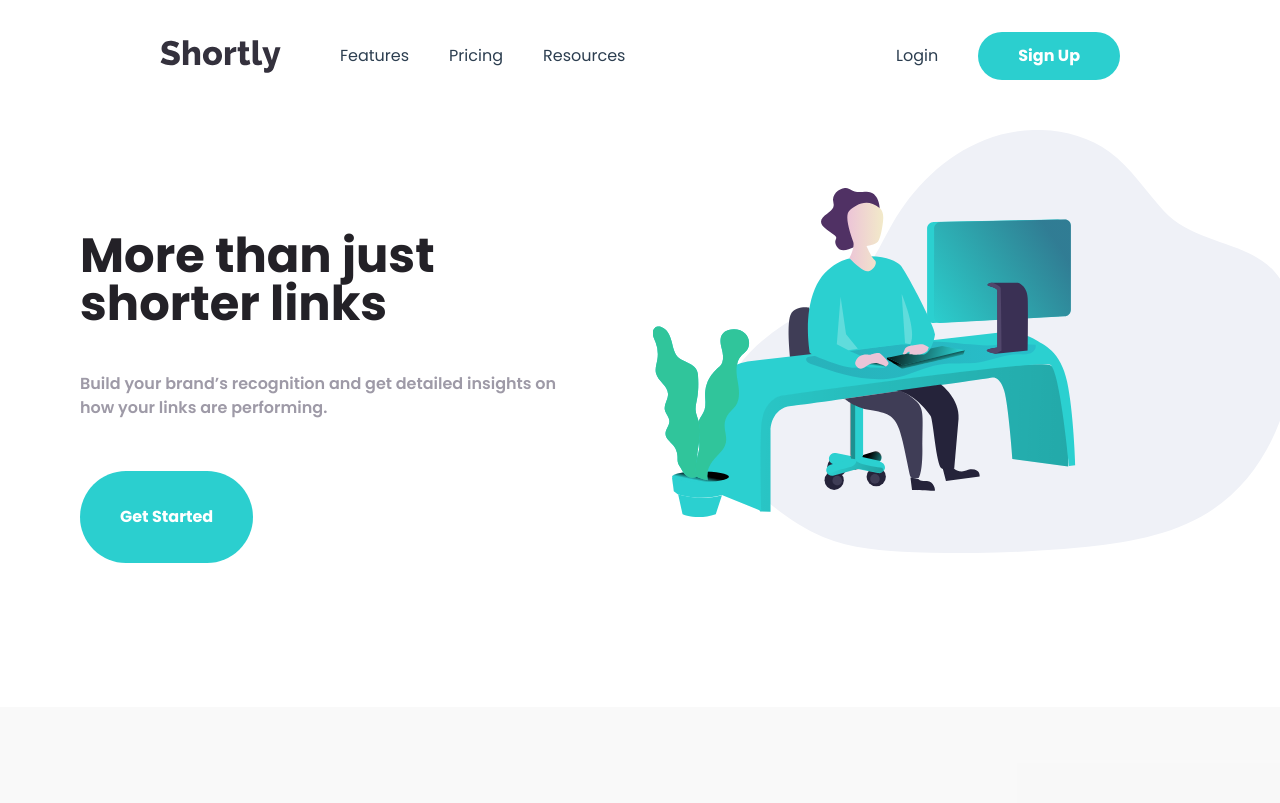
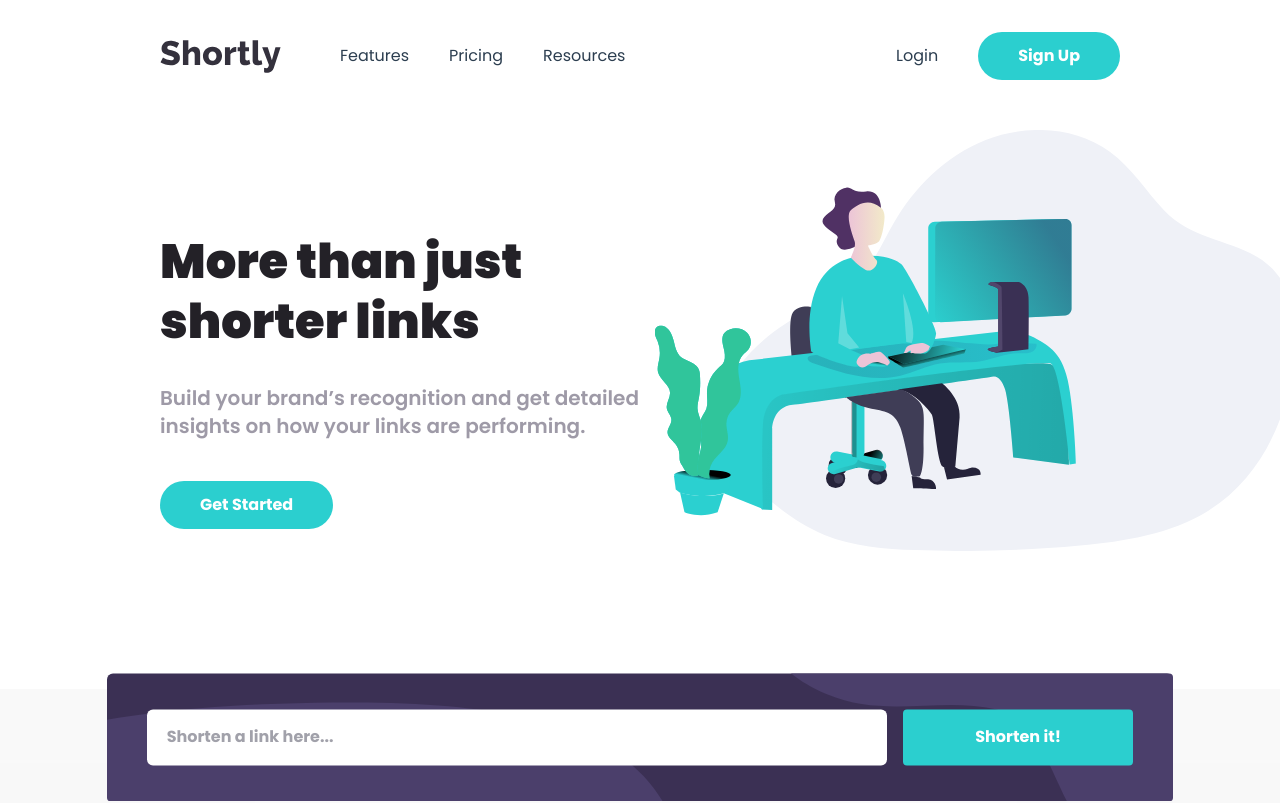
Before and after one commit to Odumz/url-shortner, a Vue app: page / in a window 1280 px wide. Shown: the top 803 px of the page. Built offline with nearby package versions, Linux system fonts and the light colour scheme.

Commit message:
ui fixes

```diff
--- a/src/components/button.vue
+++ b/src/components/button.vue
@@ -1,7 +1,14 @@
 <template>
-  <div class="flex">
+  <div>
     <button
+      v-if="name == 'full'"
       class="py-3 px-10 text-white dark:text-gray-800 bg-cyan hover:opacity-75 font-bold rounded-full w-full"
+    >
+      <slot></slot>
+    </button>
+    <button
+      v-else-if="name == 'simple'"
+      class="py-3 px-10 text-white dark:text-gray-800 bg-cyan hover:opacity-75 font-bold rounded w-full"
     >
       <slot></slot>
     </button>
@@ -14,7 +21,7 @@ import { defineComponent } from "vue";
 export default defineComponent({
   name: "button",
   props: {
-    msg: String,
+    name: String,
   },
 });
 </script>
--- a/src/components/cta.vue
+++ b/src/components/cta.vue
@@ -3,8 +3,8 @@
     <svg
       class="sm:hidden flex"
       xmlns="http://www.w3.org/2000/svg"
-      width="375"
-      height="300"
+      width="525"
+      height="250"
     >
       <g fill="#4B3F6B" fill-rule="evenodd">
         <path
@@ -16,7 +16,7 @@
       class="hidden sm:flex"
       xmlns="http://www.w3.org/2000/svg"
       width="1440"
-      height="250"
+      height="200"
     >
       <g fill="#4B3F6B" fill-rule="evenodd">
         <path
@@ -28,7 +28,7 @@
       <p class="font-bold text-white text-2xl lg:pb-4 lg:py-0 py-4">
         Boost your links today
       </p>
-      <buttons>Get Started</buttons>
+      <buttons name="full">Get Started</buttons>
     </div>
   </div>
 </template>
--- a/src/components/form.vue
+++ b/src/components/form.vue
@@ -1,11 +1,11 @@
 <template>
-  <div class="flex justify-center w-10/12 mx-auto rounded bg-dark-violet">
+  <div class="flex justify-center lg:w-10/12 mx-auto rounded-md bg-dark-violet">
     <!-- // mobile -->
     <svg
-      class="lg:hidden flex"
+      class="lg:hidden w-full flex rounded"
       xmlns="http://www.w3.org/2000/svg"
-      width="237"
-      height="128"
+      width="307"
+      height="158"
     >
       <path
         fill="#4B3F6B"
@@ -15,10 +15,10 @@
     </svg>
     <!-- // desktop -->
     <svg
-      class="hidden lg:flex mx-auto"
+      class="hidden w-full lg:flex mx-auto rounded"
       xmlns="http://www.w3.org/2000/svg"
-      width="1110"
-      height="168"
+      width="1510"
+      height="128"
     >
       <path
         fill="#4B3F6B"
@@ -26,15 +26,15 @@
         d="M647-93.924c0 52.724 15.5 90.486 73 114.877 57.5 24.391 113.055 2.134 168.786 14.894 55.731 12.76 55.731 94.962 108.214 145.549s163.142 62.874 253.12 11.552c89.976-51.322 130.765-171.152 103.88-241.807C1327.115-119.515 1275.593-184 1027-184c-248.593 0-380 37.353-380 90.076zm-781 213c0 52.724 15.5 90.486 73 114.877 57.5 24.391 113.055 2.134 168.786 14.894 55.731 12.76 55.731 94.962 108.214 145.549s163.142 62.874 253.12 11.552C559.095 354.626 599.884 234.796 573 164.141 546.115 93.485 494.593 29 246 29c-248.593 0-380 37.353-380 90.076z"
       />
     </svg>
-    <div class="absolute hidden mx-auto w-full">
-      <form class="lg:flex grid gap-3">
-        <input
-          type="text"
-          placeholder="Shorten a link here..."
-          class="px-7 lg:w-7/12 rounded-md border-2"
-        />
-        <buttons class="px-5">Shorten it!</buttons>
-      </form>
+    <div
+      class="lg:flex absolute mx-auto grid self-center w-full lg:px-10 p-5 justify-items-center gap-4"
+    >
+      <input
+        type="text"
+        placeholder="Shorten a link here..."
+        class="px-5 py-4 lg:w-4/5 w-full rounded-md font-bold"
+      />
+      <buttons name="simple" class="flex lg:w-1/4 w-full">Shorten it!</buttons>
     </div>
   </div>
 </template>
--- a/src/components/header.vue
+++ b/src/components/header.vue
@@ -19,7 +19,7 @@
         </div>
         <div class="flex items-center">
           <p class="px-10">Login</p>
-          <buttons>Sign Up</buttons>
+          <buttons name="full">Sign Up</buttons>
         </div>
       </div>
       <div class="mobile-menu lg:hidden">
@@ -46,6 +46,22 @@
             <path d="M0 0h24v1H0zM0 5h24v1H0zM0 10h24v1H0z" />
           </g>
         </svg>
+
+        <div
+          v-if="showMenu"
+          class="w-screen absolute top-17 right-0 z-10 flex justify-center items-start pt-10 h-screen"
+        >
+          <div
+            class="mobile-menu z-10 grid px-5 py-5 rounded-md bg-dark-violet text-white font-bold sm:w-1/4 w-2/3 shadow-md right-16"
+          >
+            <router-link to="/" class="py-4">Features</router-link>
+            <router-link to="#about" class="py-4">Pricing</router-link>
+            <router-link to="#contact" class="pt-4 pb-8">Resources</router-link>
+            <hr class="opacity-20" />
+            <router-link to="#blog" class="pt-8 pb-4">Login</router-link>
+            <buttons name="full" class="pb-4">Sign Up</buttons>
+          </div>
+        </div>
       </div>
     </div>
   </div>
--- a/src/components/hero.vue
+++ b/src/components/hero.vue
@@ -1,23 +1,25 @@
 <template>
-  <div class="grid lg:flex pb-20 lg:mt-5 mt-2 mb-16">
+  <div class="grid lg:flex pb-10 lg:mt-5 mt-2 lg:-mb-10">
     <div
       class="flex transform scale-175 xs:scale-125 dl:scale-105 dl:pl-0 pl-24 xs:my-5 mx-auto my-16 lg:my-2 lg:order-1"
     >
       <img src="../assets/illustration-working.svg" alt="" />
     </div>
     <div
-      class="grid lg:w-3/5 px-5 lg:px-20 lg:text-left justify-items-center lg:justify-items-start"
+      class="grid lg:w-3/5 lg:pl-40 px-5 lg:text-left justify-items-center lg:justify-items-start"
     >
       <div
-        class="lg:text-5xl text-3xl font-bold text-very-dark-violet mt-10 lg:mt-28 mb-3 lg:mb-0 px-10 lg:px-0"
+        class="xl:text-5xl text-4xl font-black text-very-dark-violet mt-10 lg:mt-28 mb-3 lg:mb-0 px-10 lg:px-0"
       >
-        More than just shorter links
+        <p class="leading-tight">More than just <span> shorter links</span></p>
       </div>
-      <div class="lg:pb-2 pb-5 font-semibold text-grayish-violet">
+      <div
+        class="lg:pb-2 pb-5 lg:px-0 px-5 font-semibold lg:text-xl text-grayish-violet"
+      >
         Build your brand’s recognition and get detailed insights on how your
         links are performing.
       </div>
-      <buttons class="">Get Started</buttons>
+      <buttons name="full">Get Started</buttons>
     </div>
   </div>
 </template>
--- a/src/components/stats.vue
+++ b/src/components/stats.vue
@@ -1,6 +1,6 @@
 <template>
   <div class="grid py-28 lg:px-40 px-7 bg-gray bg-opacity-10">
-    <h1 class="font-bold text-2xl text-very-dark-violet pb-4">
+    <h1 class="font-black text-3xl text-very-dark-violet py-4">
       Advanced Statistics
     </h1>
     <p
--- a/src/views/Home.vue
+++ b/src/views/Home.vue
@@ -1,8 +1,10 @@
 <template>
-  <div class="home pt-3 overflow-hidden">
+  <div class="home flex flex-col pt-3 overflow-hidden">
     <main-header />
     <hero />
-    <shorten-form class="absolute hidden top-11/12" />
+    <shorten-form
+      class="flex w-10/12 sticky self-center inset-y-6/25 md:inset-y-11/40 lg:inset-y-13/50 xl:inset-y-3/9"
+    />
     <stats />
     <cta />
     <main-footer />
--- a/tailwind.config.js
+++ b/tailwind.config.js
@@ -20,6 +20,7 @@ module.exports = {
       screens: {
         xs: "480px",
         mm: "540px",
+        lm: "720px",
         dl: "820px",
         dlg: "920px",
         "2xl": "1440px",
@@ -90,6 +91,10 @@ module.exports = {
         "14/27": "49%",
         "14/2": "50%",
         102: "32rem",
+        "47/20": "23.5%",
+        "6/25": "24%",
+        "13/50": "26%",
+        "11/40": "27.5%",
       },
       width: {
         99: "88.833333333%",
```
